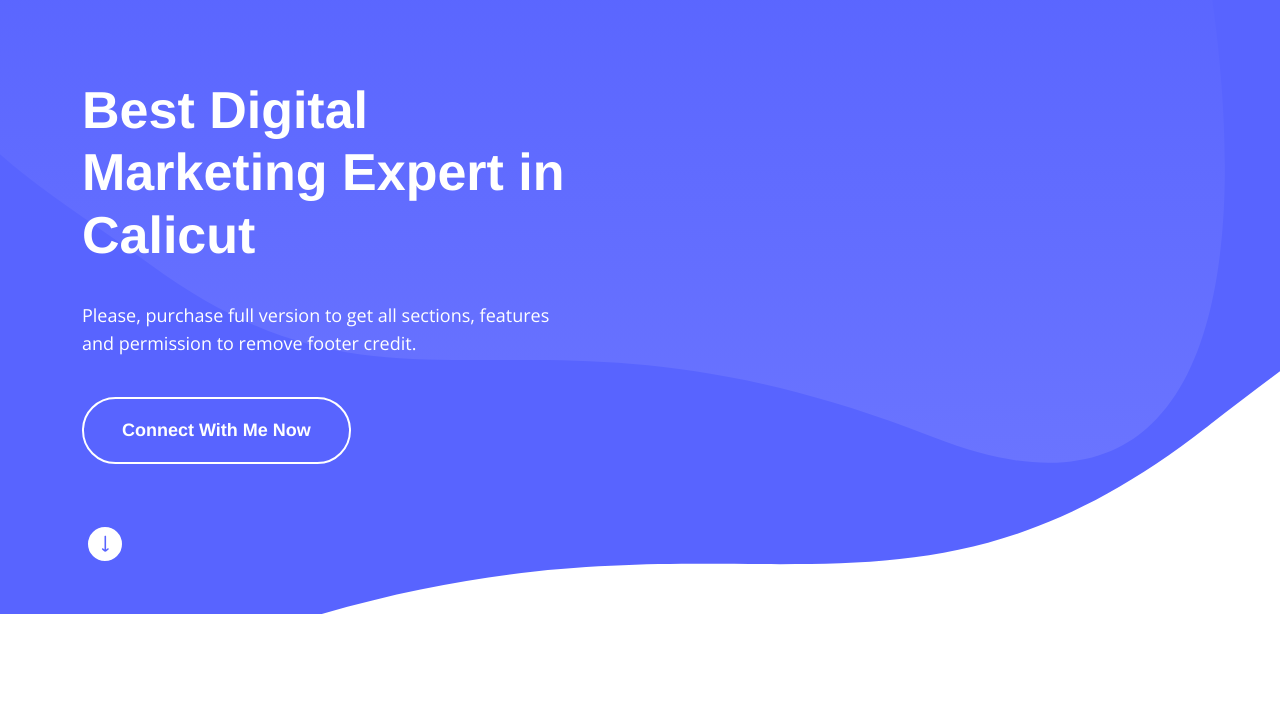
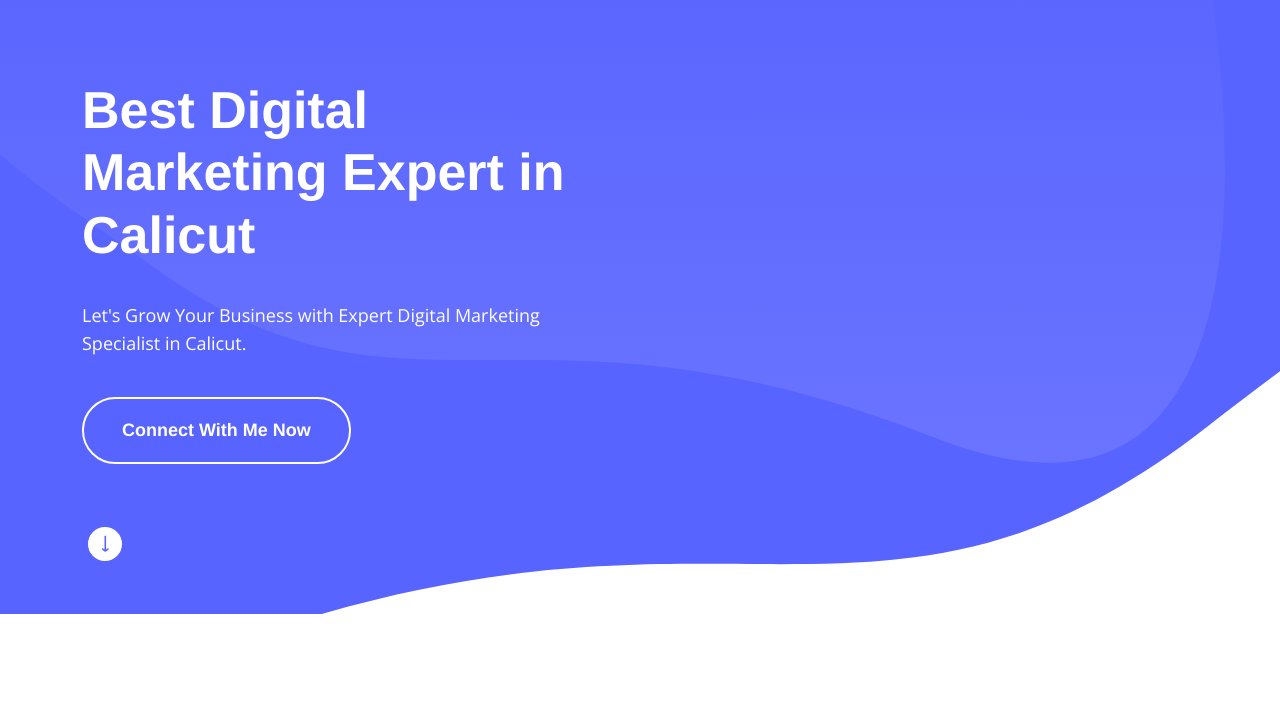
Before and after one commit to ansabasanbak/digital-marketing-expert-calicut, a plain HTML site: page index.html in a window 1280 px wide. Shown: the part 81-800 px from the top of the page. Drawn offline with nearby package versions, Linux system fonts and the light colour scheme; a script that the page names is missing.

Commit message:
Update index.html

```diff
--- a/index.html
+++ b/index.html
@@ -120,8 +120,8 @@
                 Best Digital Marketing Expert in Calicut
               </h1>
               <p class="wow fadeInUp" data-wow-delay=".6s">
-                Please, purchase full version to get all sections, features and
-                permission to remove footer credit.
+                Let's Grow Your Business with Expert Digital Marketing Specialist in Calicut.
+
               </p>
               <a
                 href="javascript:void(0)"
```
